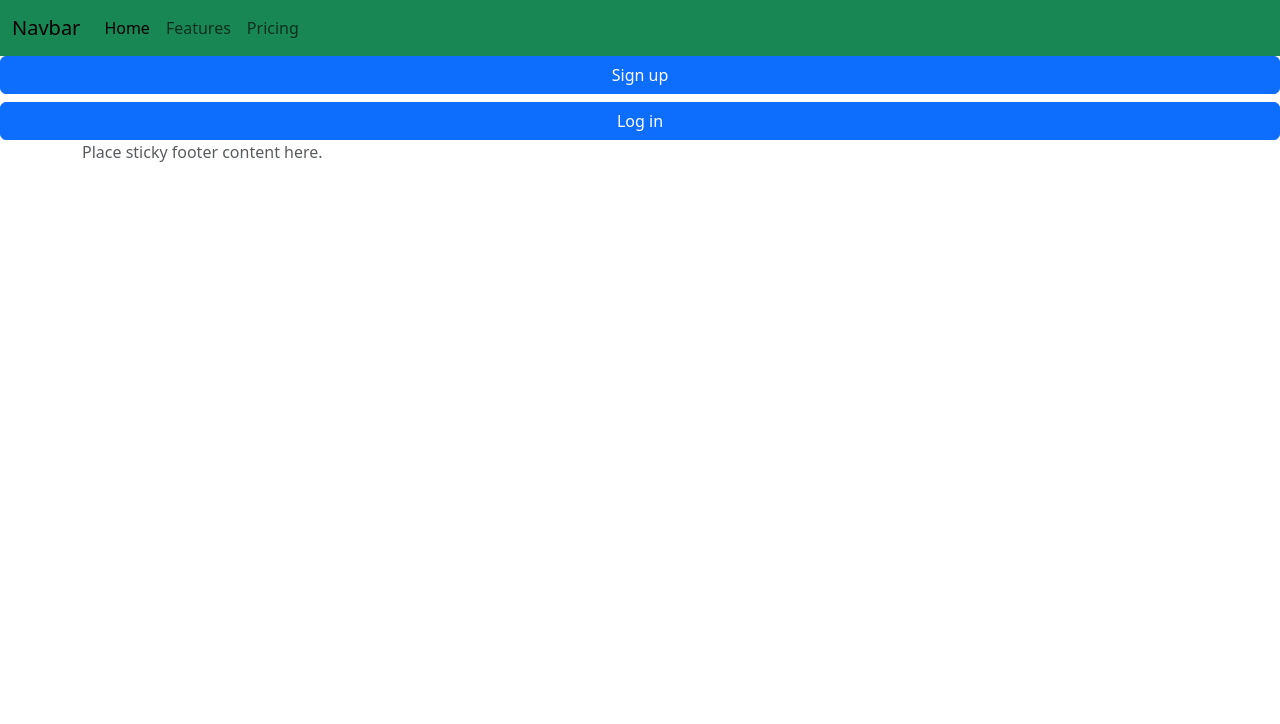
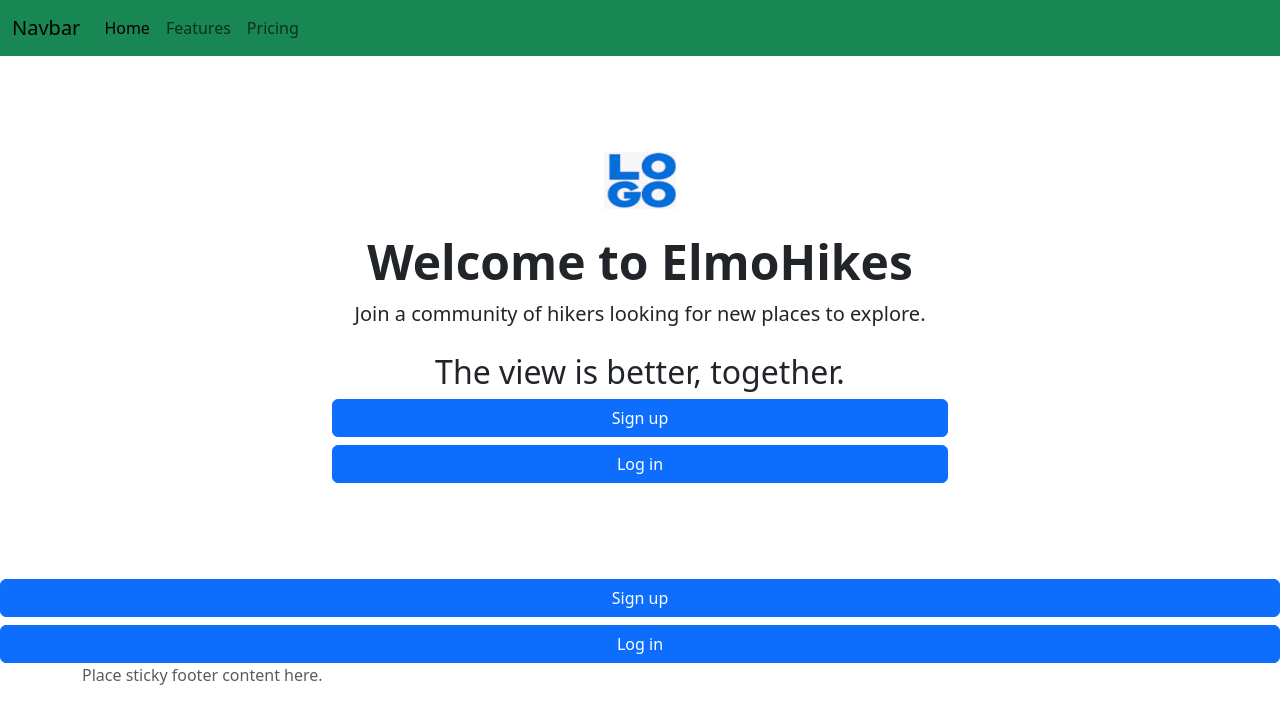
Before and after one commit to Batmanpouknight/1800_202410_BBY09, a plain HTML site: page index.html in a window 1280 px wide. Drawn offline with nearby package versions, Linux system fonts and the light colour scheme.

Commit message:
Added call to action

```diff
--- a/index.html
+++ b/index.html
@@ -45,9 +45,18 @@
         </div>
       </nav>
 
-      <!--Welcome banner goes here-->
-
-      <!--Welcome benner goes here-->
+      <div class="px-4 py-5 my-5 text-center">
+        <img class="d-block mx-auto mb-4" src="./images/logo.jpg" alt="" width="72" height="57">
+        <h1 class="display-5 fw-bold">Welcome to ElmoHikes</h1>
+        <div class="col-lg-6 mx-auto">
+            <p class="lead mb-4">Join a community of hikers looking for new places to explore.</p>
+            <h2>The view is better, together.</h2>
+            <div class="d-grid gap-2">
+                <button class="btn btn-primary" type="button">Sign up</button>
+                <button class="btn btn-primary" type="button">Log in</button>
+              </div>
+        </div>
+    </div>
       <div class="d-grid gap-2">
         <button class="btn btn-primary" type="button">Sign up</button>
         <button class="btn btn-primary" type="button">Log in</button>
```
